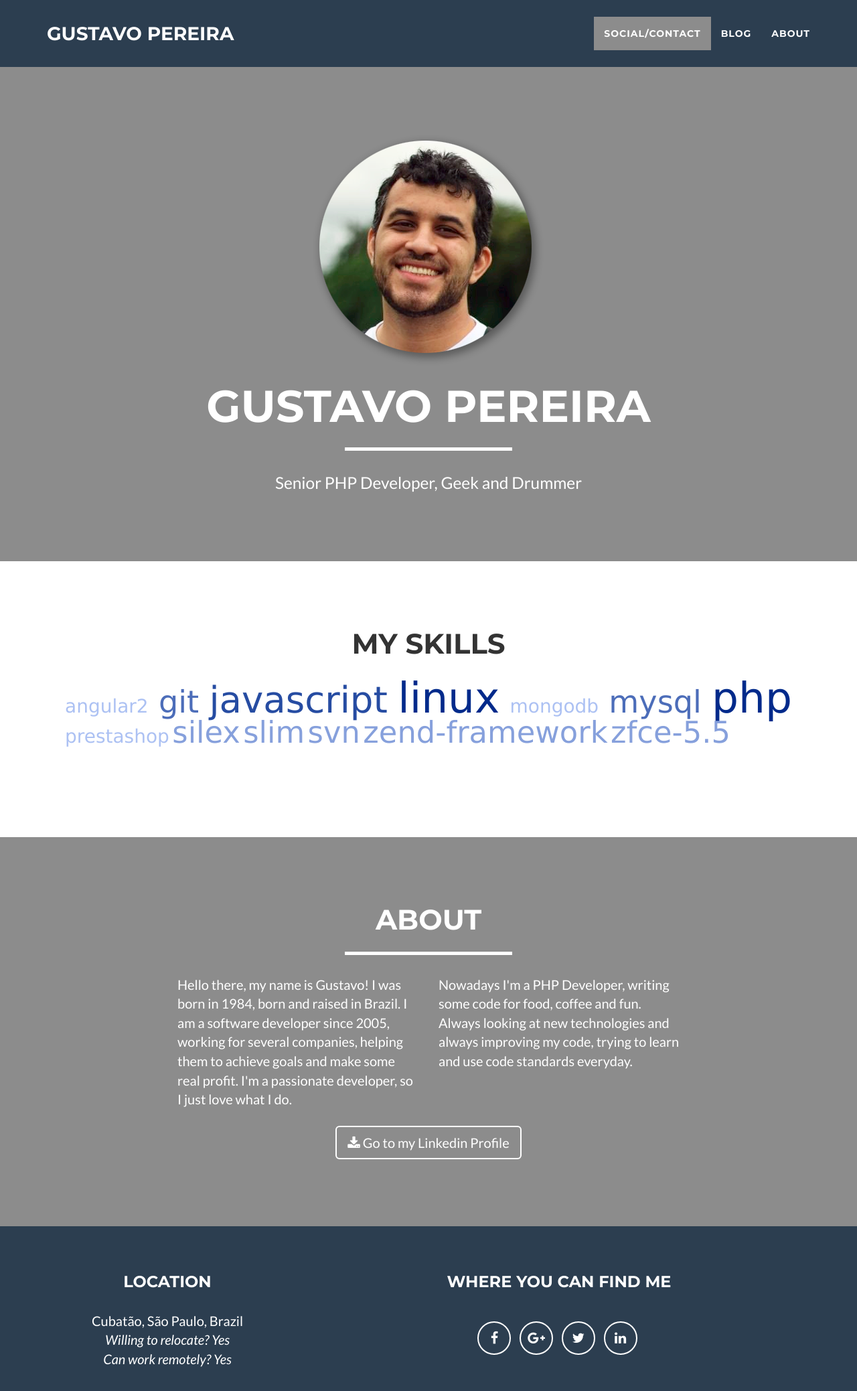
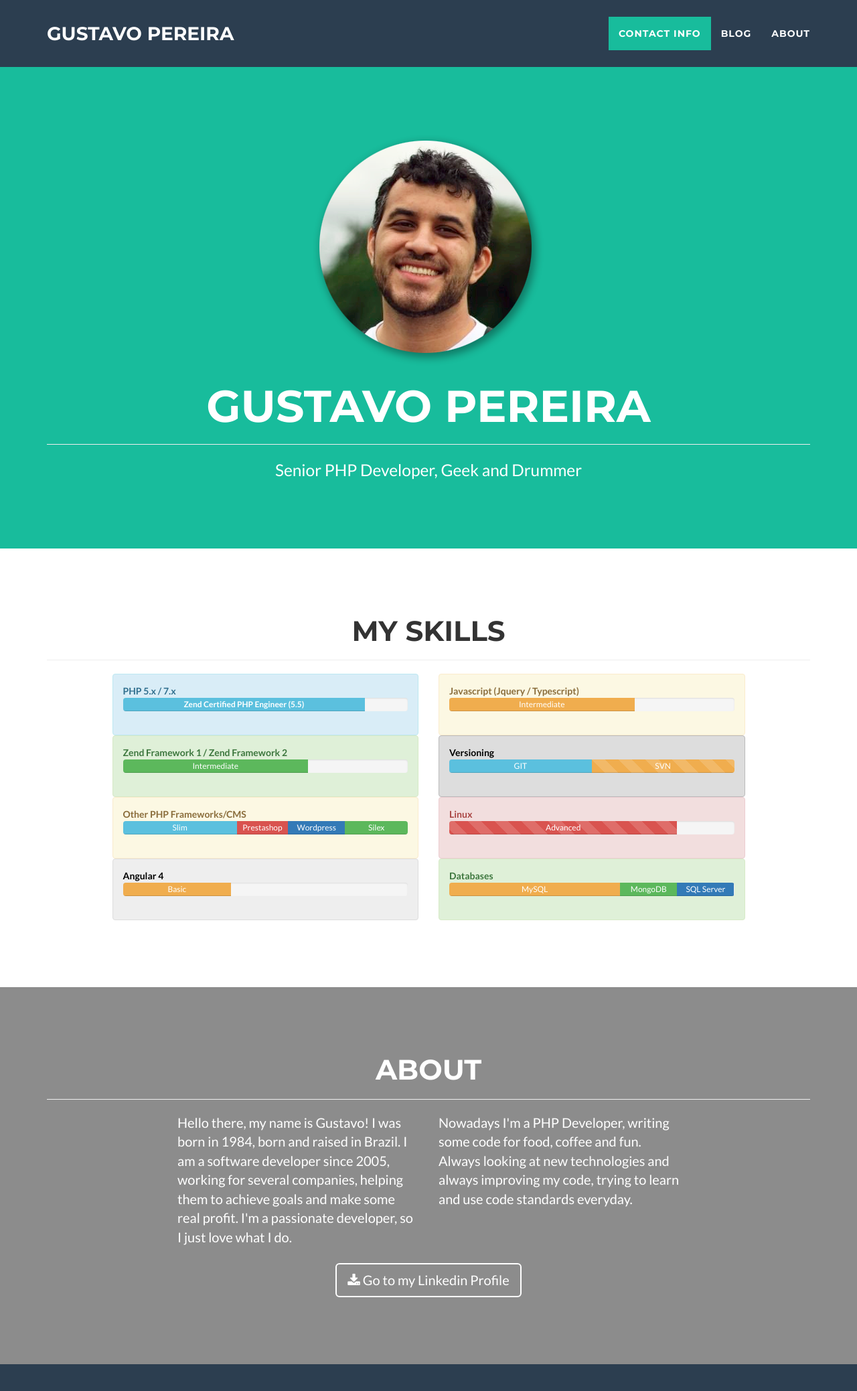
Before and after one commit to gustavoper/gustavop.com.br, a PHP site: page / in a window 1280 px wide. Shown: the top 2077 px of the page at 67% size. Run offline with PHP 8.4, Linux system fonts and the light colour scheme; some libraries are stand-ins or nearby versions.

Commit message:
First final release

```diff
--- a/css/freelancer.css
+++ b/css/freelancer.css
@@ -53,7 +53,7 @@ hr.star-light {
   border-color: white;
 }
 hr.star-light:after {
-  background-color: #18BC9C;
+  background-color: #8c8c8c;
   color: white;
 }
 hr.star-primary {
@@ -514,3 +514,19 @@ fieldset[disabled] .btn-success.active {
 div#maincontent {
   outline: none;
 }
+
+
+
+.alert-gray {
+  color: #000;
+  background-color: #dddddd;
+  border-color: #bbbbbb;
+}
+
+
+
+.alert-lightgray {
+  color: #000;
+  background-color: #eeeeee;
+  border-color: #dddddd;
+}
--- a/index.php
+++ b/index.php
@@ -15,14 +15,15 @@
     <link href="vendor/bootstrap/css/bootstrap.min.css" rel="stylesheet">
 
     <!-- Theme CSS -->
-    <link href="css/freelancer.min.css" rel="stylesheet">
+    <link href="css/freelancer.css" rel="stylesheet">
 
     <link href="css/tagcloud.css" rel="stylesheet">
 
     <!-- Custom Fonts -->
     <link href="vendor/font-awesome/css/font-awesome.min.css" rel="stylesheet" type="text/css">
     <link href="https://fonts.googleapis.com/css?family=Montserrat:400,700" rel="stylesheet" type="text/css">
-    <link href="https://fonts.googleapis.com/css?family=Lato:400,700,400italic,700italic" rel="stylesheet" type="text/css">
+    <link href="https://fonts.googleapis.com/css?family=Lato:400,700,400italic,700italic" rel="stylesheet"
+          type="text/css">
 
     <!-- HTML5 Shim and Respond.js IE8 support of HTML5 elements and media queries -->
     <!-- WARNING: Respond.js doesn't work if you view the page via file:// -->
@@ -41,7 +42,8 @@
     <div class="container">
         <!-- Brand and toggle get grouped for better mobile display -->
         <div class="navbar-header page-scroll">
-            <button type="button" class="navbar-toggle" data-toggle="collapse" data-target="#bs-example-navbar-collapse-1">
+            <button type="button" class="navbar-toggle" data-toggle="collapse"
+                    data-target="#bs-example-navbar-collapse-1">
                 <span class="sr-only">Toggle navigation</span> Menu <i class="fa fa-bars"></i>
             </button>
             <a class="navbar-brand" href="#page-top">Gustavo Pereira</a>
@@ -54,7 +56,7 @@
                     <a href="#page-top"></a>
                 </li>
                 <li class="page-scroll">
-                    <a href="#social-contact">Social/Contact</a>
+                    <a href="#social-contact">Contact Info</a>
                 </li>
                 <li>
                     <a href="http://medium.com/@gustavoper">Blog</a>
@@ -78,7 +80,7 @@
                 <img class="img-responsive" src="img/mProfilesquare.png" alt="">
                 <div class="intro-text">
                     <h1 class="name">Gustavo Pereira</h1>
-                    <hr class="star-light">
+                    <hr>
                     <span class="skills">Senior PHP Developer, Geek and Drummer</span>
                 </div>
             </div>
@@ -92,40 +94,118 @@
         <div class="row">
             <div class="col-lg-12 text-center">
                 <h2>My skills</h2>
+                <hr>
             </div>
+
         </div>
         <div class="row">
-            <div id="htmltagcloud">
-                    <span id="0" class="wrd tagcloud0">
-                        <a href="#tagcloud">angular2<span class="freq">&nbsp;(2)</span></a></span> <span id="1" class="wrd tagcloud6"><a
-                            href="#tagcloud">git<span class="freq">&nbsp;(4)</span></a></span> <span id="2"
-                                                                                                     class="wrd tagcloud8"><a
-                            href="#tagcloud">javascript<span class="freq">&nbsp;(5)</span></a></span> <span id="3"
-                                                                                                            class="wrd tagcloud10"><a
-                            href="#tagcloud">linux<span class="freq">&nbsp;(6)</span></a></span> <span id="4"
-                                                                                                       class="wrd tagcloud0"><a
-                            href="#tagcloud">mongodb<span class="freq">&nbsp;(2)</span></a></span> <span id="5"
-                                                                                                         class="wrd tagcloud6"><a
-                            href="#tagcloud">mysql<span class="freq">&nbsp;(4)</span></a></span> <span id="6"
-                                                                                                       class="wrd tagcloud10"><a
-                            href="#tagcloud">php<span class="freq">&nbsp;(6)</span></a></span> <span id="7"
-                                                                                                     class="wrd tagcloud0"><a
-                            href="#tagcloud">prestashop<span class="freq">&nbsp;(2)</span></a></span> <span id="8"
-                                                                                                            class="wrd tagcloud3"><a
-                            href="#tagcloud">silex<span class="freq">&nbsp;(3)</span></a></span> <span id="9"
-                                                                                                       class="wrd tagcloud3"><a
-                            href="#tagcloud">slim<span class="freq">&nbsp;(3)</span></a></span> <span id="10"
-                                                                                                      class="wrd tagcloud3"><a
-                            href="#tagcloud">svn<span class="freq">&nbsp;(3)</span></a></span> <span id="11"
-                                                                                                     class="wrd tagcloud3"><a
-                            href="#tagcloud">zend-framework<span class="freq">&nbsp;(3)</span></a></span> <span
-                        id="12" class="wrd tagcloud3"><a href="#tagcloud">zfce-5.5<span
-                                class="freq">&nbsp;(3)</span></a></span></div>
+            <div class="col-lg-1"></div>
+            <div class="col-lg-5">
 
+                <div class="alert alert-info" style="margin:0px">
+                    <strong>PHP 5.x / 7.x</strong>
+                    <div class="progress">
+                        <div class="progress-bar progress-bar-info" style="width: 85%">
+                            <span class="sr-only-focusable"><strong>Zend Certified PHP Engineer (5.5)</strong></span>
+                        </div>
+                    </div>
+                </div>
+
+                <div class="alert alert-success"  style="margin:0px">
+                    <strong>Zend Framework 1 / Zend Framework 2</strong>
+                    <div class="progress">
+                        <div class="progress-bar progress-bar-success" style="width: 65%">
+                            <span class="sr-only-focusable">Intermediate</span>
+                        </div>
+                    </div>
+                </div>
+
+                <div class="alert alert-warning"  style="margin:0px">
+                    <strong>Other PHP Frameworks/CMS</strong>
+                    <div class="progress">
+
+                        <div class="progress-bar progress-bar-info" style="width: 40%">
+                            <span class="sr-only-focusable">Slim</span>
+                        </div>
+                        <div class="progress-bar progress-bar-danger" style="width: 18%">
+                            <span class="sr-only-focusable">Prestashop</span>
+                        </div>
+                        <div class="progress-bar progress-bar" style="width: 20%">
+                            <span class="sr-only-focusable">Wordpress</span>
+                        </div>
+                        <div class="progress-bar progress-bar-success" style="width: 22%">
+                            <span class="sr-only-focusable">Silex</span>
+                        </div>
+                    </div>
+                </div>
+
+                <div class="alert alert-lightgray"  style="margin:0px">
+                    <strong>Angular 4</strong>
+                    <div class="progress">
+                        <div class="progress-bar progress-bar-warning" style="width: 38%">
+                            <span class="sr-only-focusable">Basic</span>
+                        </div>
+                    </div>
+                </div>
+
+
+            </div>
+            <div class="col-lg-5">
+
+
+                <div class="alert alert-warning" style="margin:0px">
+                    <strong>Javascript (Jquery / Typescript)</strong>
+                    <div class="progress">
+                        <div class="progress-bar progress-bar-warning" style="width: 65%">
+                            <span class="sr-only-focusable">Intermediate</span>
+                        </div>
+                    </div>
+                </div>
+
+                <div class="alert alert-gray" style="margin:0px">
+                    <strong>Versioning</strong>
+                    <div class="progress">
+
+                        <div class="progress-bar progress-bar-info" style="width: 50%">
+                            <span class="">GIT</span>
+                        </div>
+                        <div class="progress-bar progress-bar-warning progress-bar-striped" style="width: 50%">
+                            <span class="">SVN </span>
+                        </div>
+
+                    </div>
+                </div>
+                <div class="alert alert-danger" style="margin:0px">
+                    <strong>Linux</strong>
+                    <div class="progress progress-striped active">
+                        <div class="progress-bar progress-bar-danger" role="progressbar" aria-valuenow="100"
+                             aria-valuemin="0" aria-valuemax="100" style="width: 80%;"> Advanced
+                        </div>
+                    </div>
+                </div>
+
+
+                <div class="alert alert-success" style="margin:0px">
+                    <strong>Databases</strong>
+                    <div class="progress">
+                        <div class="progress-bar progress-bar-warning" style="width: 60%">
+                            <span class="sr-only-focusable">MySQL</span>
+                        </div>
+                        <div class="progress-bar progress-bar-success" style="width: 20%">
+                            <span class="sr-only-focusable">MongoDB</span>
+                        </div>
+                        <div class="progress-bar" style="width: 20%">
+                            <span class="sr-only-focusable">SQL Server</span>
+                        </div>
+                    </div>
+                </div>
+
+
+
+            </div>
         </div>
     </div>
 </section>
-
 
 
 <!-- About Section -->
@@ -134,26 +214,28 @@
         <div class="row">
             <div class="col-lg-12 text-center">
                 <h2>About</h2>
-                <hr class="star-light">
+                <hr>
             </div>
         </div>
         <div class="row">
             <div class="col-lg-4 col-lg-offset-2">
-                <p>Hello there, my name is Gustavo! I was born in 1984, born and raised in Brazil. I am a software developer since 2005, working for several companies, helping them to achieve goals and make some real profit. I'm a passionate developer, so I just love what I do. </p>
+                <p>Hello there, my name is Gustavo! I was born in 1984, born and raised in Brazil. I am a software
+                    developer since 2005, working for several companies, helping them to achieve goals and make some
+                    real profit. I'm a passionate developer, so I just love what I do. </p>
             </div>
             <div class="col-lg-4">
-                <p>Nowadays I'm a PHP Developer, writing some code for food, coffee and fun. Always looking at new technologies and always improving my code, trying to learn and use code standards everyday.</p>
+                <p>Nowadays I'm a PHP Developer, writing some code for food, coffee and fun. Always looking at new
+                    technologies and always improving my code, trying to learn and use code standards everyday.</p>
 
             </div>
             <div class="col-lg-8 col-lg-offset-2 text-center">
-                <a href="#" class="btn btn-lg btn-outline">
+                <a href="https://www.linkedin.com/in/gustavoperphp/" class="btn btn-lg btn-outline">
                     <i class="fa fa-download"></i> Go to my Linkedin Profile
                 </a>
             </div>
         </div>
     </div>
 </section>
-
 
 
 <!-- Footer -->
@@ -172,16 +254,20 @@
                     <h3>Where you can find me</h3>
                     <ul class="list-inline">
                         <li>
-                            <a href="#" class="btn-social btn-outline"><span class="sr-only">Facebook</span><i class="fa fa-fw fa-facebook"></i></a>
+                            <a href="#" class="btn-social btn-outline"><span class="sr-only">Facebook</span><i
+                                        class="fa fa-fw fa-facebook"></i></a>
                         </li>
                         <li>
-                            <a href="#" class="btn-social btn-outline"><span class="sr-only">Google Plus</span><i class="fa fa-fw fa-google-plus"></i></a>
+                            <a href="#" class="btn-social btn-outline"><span class="sr-only">Google Plus</span><i
+                                        class="fa fa-fw fa-google-plus"></i></a>
                         </li>
                         <li>
-                            <a href="#" class="btn-social btn-outline"><span class="sr-only">Twitter</span><i class="fa fa-fw fa-twitter"></i></a>
+                            <a href="#" class="btn-social btn-outline"><span class="sr-only">Twitter</span><i
+                                        class="fa fa-fw fa-twitter"></i></a>
                         </li>
                         <li>
-                            <a href="#" class="btn-social btn-outline"><span class="sr-only">LinkedIn</span><i class="fa fa-fw fa-linkedin"></i></a>
+                            <a href="#" class="btn-social btn-outline"><span class="sr-only">LinkedIn</span><i
+                                        class="fa fa-fw fa-linkedin"></i></a>
                         </li>
                     </ul>
                 </div>
@@ -217,7 +303,6 @@
 <script src="https://cdnjs.cloudflare.com/ajax/libs/jquery-easing/1.3/jquery.easing.min.js"></script>
 
 
-
 <!-- Theme JavaScript -->
 <script src="js/freelancer.min.js"></script>
 
```
